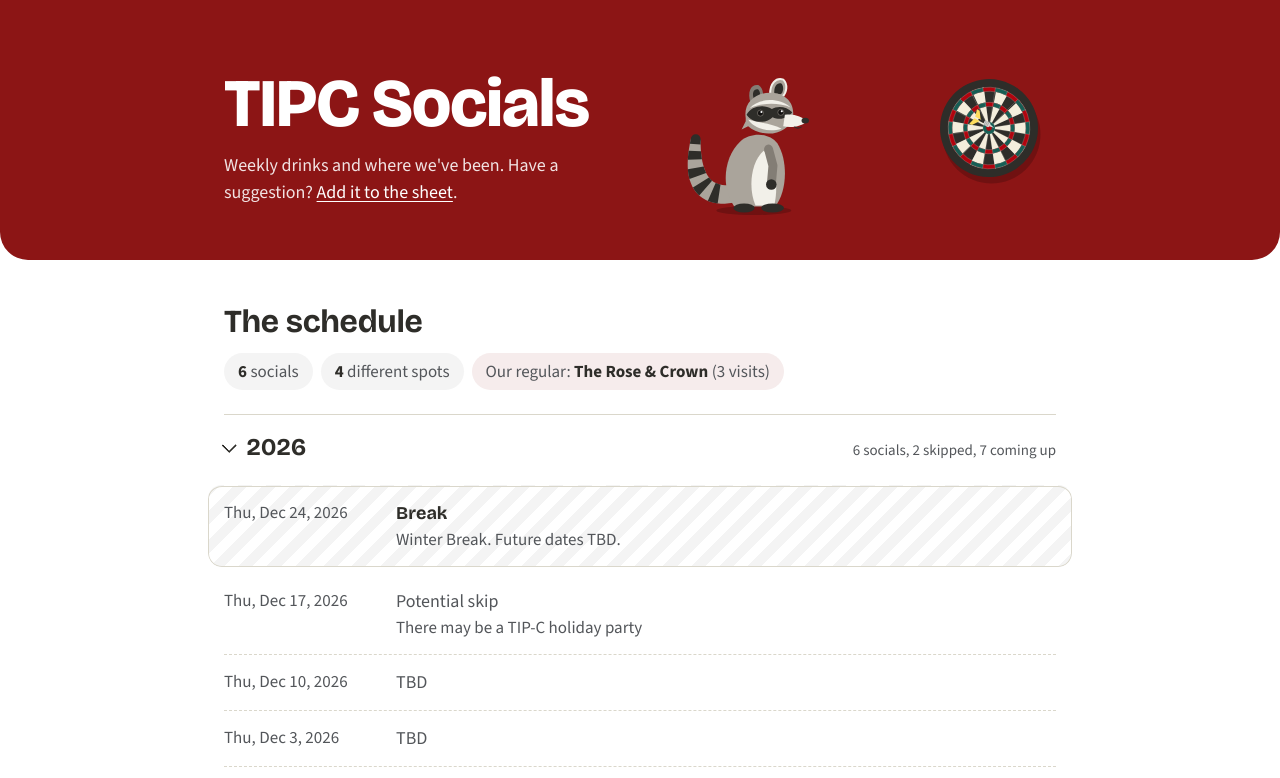
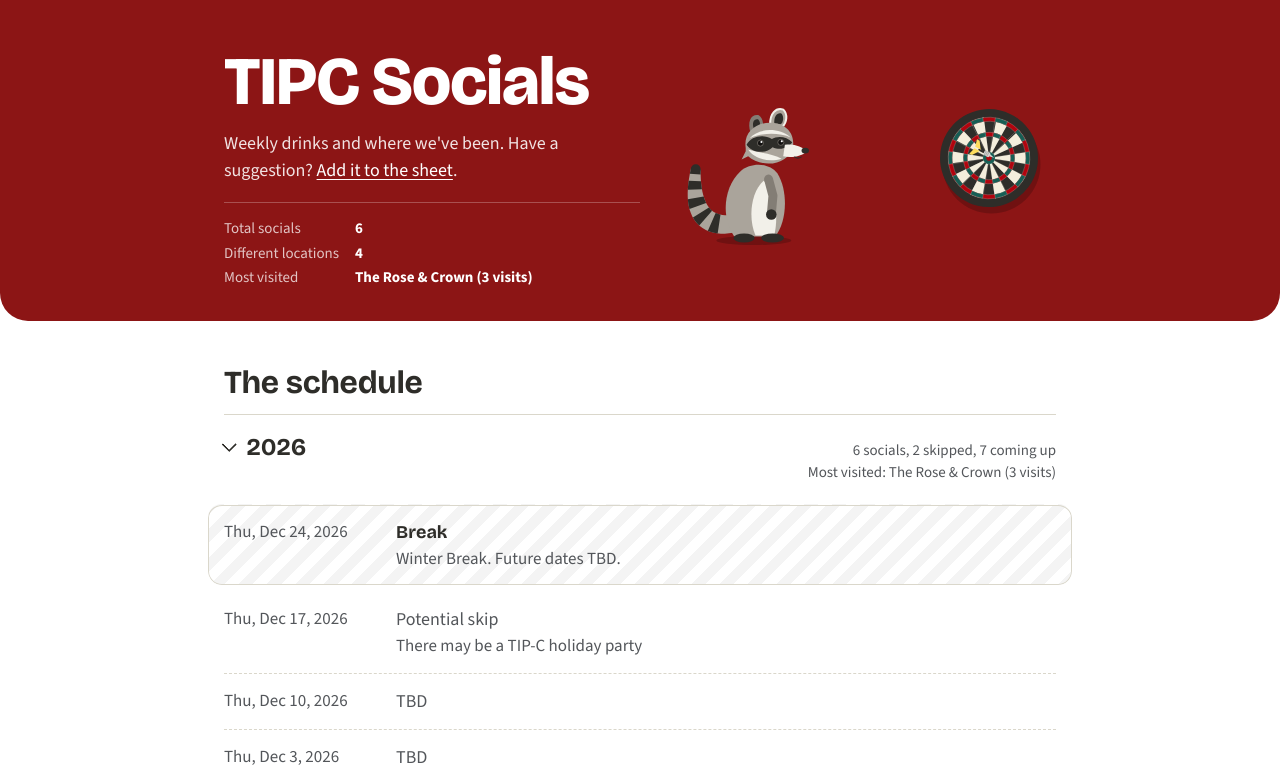
Before and after one commit to tipc-socials/tipc-socials.github.io, a plain HTML site: page site/index.html in a window 1280 px wide. Shown: the top 778 px of the page. Drawn offline with nearby package versions, Linux system fonts and the light colour scheme.

Commit message:
Move overall stats into the header and add most visited to each year
The header lists total socials, different locations, and the most
visited spot; each year's summary line gains a most-visited line.

```diff
--- a/site/app.js
+++ b/site/app.js
@@ -234,6 +234,7 @@
         ]
           .filter(Boolean)
           .join(", ");
+        const { mostVisited } = tally(rows);
 
         const items = [];
         for (let i = 0; i < rows.length; i++) {
@@ -249,7 +250,17 @@
         return el(
           "details",
           { class: "year", open: open.has(year) },
-          el("summary", {}, el("span", { class: "year-label" }, year), el("span", { class: "year-count" }, count)),
+          el(
+            "summary",
+            {},
+            el("span", { class: "year-label" }, year),
+            el(
+              "span",
+              { class: "year-count" },
+              el("span", {}, count),
+              mostVisited && el("span", { class: "year-top" }, `Most visited: ${mostVisited}`)
+            )
+          ),
           el("ol", { class: "rows" }, ...items)
         );
       })
@@ -257,30 +268,33 @@
     if (!years.length) container.append(el("p", { class: "status" }, "Nothing on the schedule yet."));
   }
 
-  function renderStats(socials) {
-    const past = socials.filter(isPast);
-    const rounds = past.filter(isVenue);
-
-    // Visits per place; ties go to whichever was visited most recently.
+  // Socials held, distinct spots, and the most visited spot (only when some
+  // place has been visited more than once; ties go to the most recent).
+  function tally(rows) {
+    const rounds = rows.filter((s) => isVenue(s) && isPast(s)).sort((a, b) => a.date.localeCompare(b.date));
     const visits = new Map();
     rounds.forEach((s, i) => {
       const v = visits.get(s.place) || { count: 0, last: 0 };
       visits.set(s.place, { count: v.count + 1, last: i });
     });
-    const [regular, top] =
-      [...visits].sort((a, b) => b[1].count - a[1].count || b[1].last - a[1].last)[0] || [];
+    const [name, top] = [...visits].sort((a, b) => b[1].count - a[1].count || b[1].last - a[1].last)[0] || [];
+    return {
+      socials: rounds.length,
+      spots: visits.size,
+      mostVisited: top && top.count > 1 ? `${name} (${top.count} visits)` : null,
+    };
+  }
 
-    const stat = (n, label) => el("li", {}, el("strong", {}, n), " " + label);
-    const stats = [
-      stat(rounds.length, rounds.length === 1 ? "social" : "socials"),
-      stat(visits.size, visits.size === 1 ? "spot" : "different spots"),
+  function renderStats(socials) {
+    const t = tally(socials);
+    const rows = [
+      ["Total socials", t.socials],
+      ["Different locations", t.spots],
     ];
-    if (top && top.count > 1) {
-      stats.push(
-        el("li", { class: "stat-regular" }, "Our regular: ", el("strong", {}, regular), ` (${top.count} visits)`)
-      );
-    }
-    document.getElementById("stats").replaceChildren(...(rounds.length ? stats : []));
+    if (t.mostVisited) rows.push(["Most visited", t.mostVisited]);
+    document
+      .getElementById("stats")
+      .replaceChildren(...(t.socials ? rows.flatMap(([k, v]) => [el("dt", {}, k), el("dd", {}, v)]) : []));
   }
 
   function renderPlaces(places, socials) {
--- a/site/index.html
+++ b/site/index.html
@@ -20,6 +20,7 @@
           Weekly drinks and where we've been.
           Have a suggestion? <a href="https://docs.google.com/spreadsheets/d/1bbNUhRT9cgd-hokt4XJx3N_Q7m18bZWIseVWDS8bN7s/edit" target="_blank" rel="noopener">Add it to the sheet</a>.
         </p>
+        <dl class="header-stats" id="stats"></dl>
       </div>
 
       <!-- Raccoon throws darts; drawn and animated by raccoon.js -->
@@ -32,7 +33,6 @@
   <main class="wrap">
     <section aria-labelledby="schedule-title">
       <h2 id="schedule-title" class="section-title">The schedule</h2>
-      <ul class="stats" id="stats"></ul>
       <div id="schedule" aria-live="polite">
         <p class="status">Loading the schedule…</p>
       </div>
--- a/site/style.css
+++ b/site/style.css
@@ -87,6 +87,24 @@ button:focus-visible {
 
 .tagline a { color: var(--white); }
 
+.header-stats {
+  display: grid;
+  grid-template-columns: auto 1fr;
+  gap: 2px 16px;
+  margin: 18px 0 0;
+  padding-top: 14px;
+  border-top: 1px solid rgba(255, 255, 255, 0.25);
+  font-size: 0.9375rem;
+}
+
+.header-stats dt { color: rgba(255, 255, 255, 0.75); }
+
+.header-stats dd {
+  margin: 0;
+  font-weight: 700;
+  font-variant-numeric: tabular-nums;
+}
+
 .tagline a:hover { color: var(--fog); }
 
 .masthead :focus-visible { outline-color: var(--white); }
@@ -135,28 +153,6 @@ main.wrap { padding-top: 44px; }
 
 .status.error { color: var(--cardinal); }
 
-/* ---------- Stats ---------- */
-
-.stats {
-  display: flex;
-  flex-wrap: wrap;
-  gap: 8px;
-  margin: 0 0 24px;
-  padding: 0;
-  list-style: none;
-}
-
-.stats li {
-  padding: 6px 14px;
-  border-radius: 999px;
-  background: var(--fog-light);
-  color: var(--cool-grey);
-}
-
-.stats strong { color: var(--black); font-weight: 700; }
-
-.stats .stat-regular { background: var(--cardinal-tint); }
-
 /* ---------- Schedule ---------- */
 
 .year { border-top: 1px solid var(--fog); }
@@ -195,6 +191,10 @@ main.wrap { padding-top: 44px; }
 }
 
 .year-count {
+  display: flex;
+  flex-direction: column;
+  align-items: flex-end;
+  text-align: right;
   margin-left: auto;
   color: var(--cool-grey);
   font-size: 0.9375rem;
```
